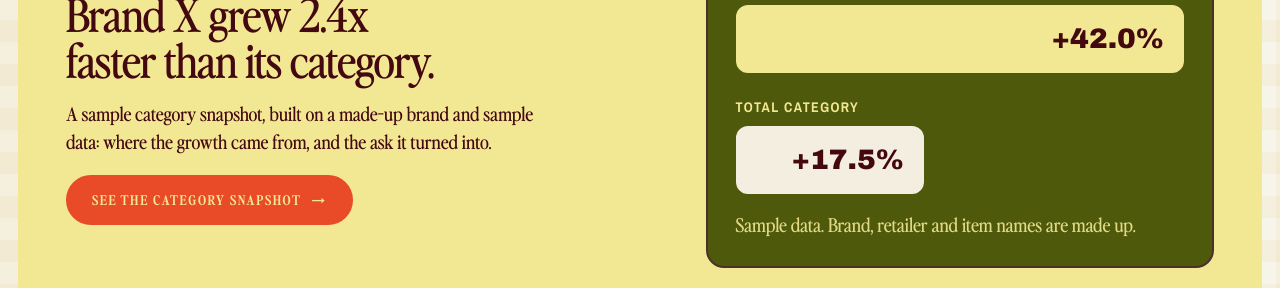
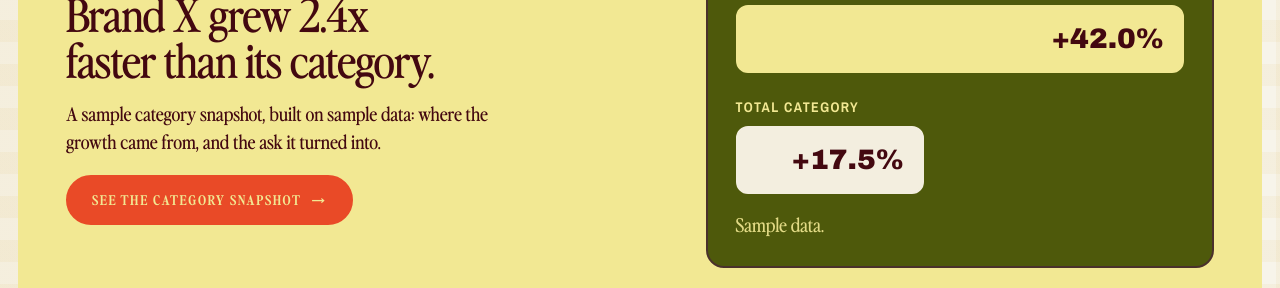
Before and after one commit to madisonmarsh2-netizen/FathomCPG.com, a plain HTML site: page clients/index.html in a window 1280 px wide. Shown: the part 2464-2752 px from the top of the page. Drawn offline with nearby package versions, Linux system fonts and the light colour scheme.

Commit message:
Sample work: say sample data instead of made up
Co-Authored-By: Claude Sonnet 5.5 <noreply@anthropic.com>
Claude-Session: https://claude.ai/code/session_01FJYy6UqVP46fSDF91kMzVv

```diff
--- a/clients/index.html
+++ b/clients/index.html
@@ -114,7 +114,7 @@
     <div class="txt">
       <span class="label">Sample work</span>
       <h2 id="cs-teaser-h">Brand X grew 2.4x faster than its category.</h2>
-      <p>A sample category snapshot, built on a made-up brand and sample data: where the growth came from, and the ask it turned into.</p>
+      <p>A sample category snapshot, built on sample data: where the growth came from, and the ask it turned into.</p>
       <a class="pill tomato" href="/clients/category-snapshot/">See the category snapshot <span class="arr">→</span></a>
     </div>
     <div class="cs-mini">
@@ -123,7 +123,7 @@
         <div class="cs-row"><span class="nm">Brand X</span><div class="cs-bar x">+42.0%</div></div>
         <div class="cs-row"><span class="nm">Total category</span><div class="cs-bar cat">+17.5%</div></div>
       </div>
-      <p class="cs-small">Sample data. Brand, retailer and item names are made up.</p>
+      <p class="cs-small">Sample data.</p>
     </div>
   </section>
 
```
Also changed, not shown: clients/category-snapshot/index.html (+1 -1 lines), llms.txt.
